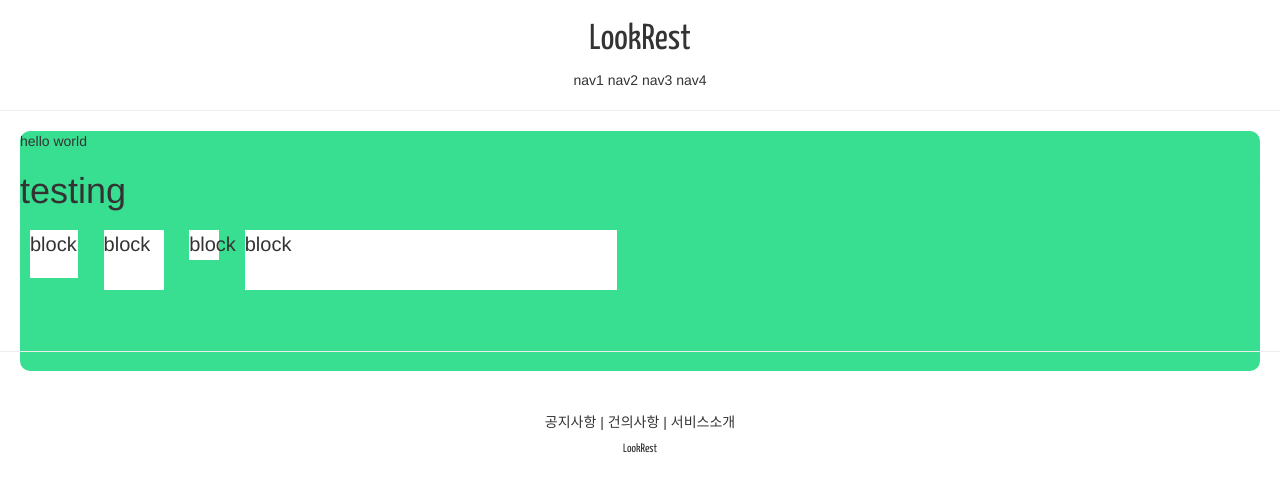
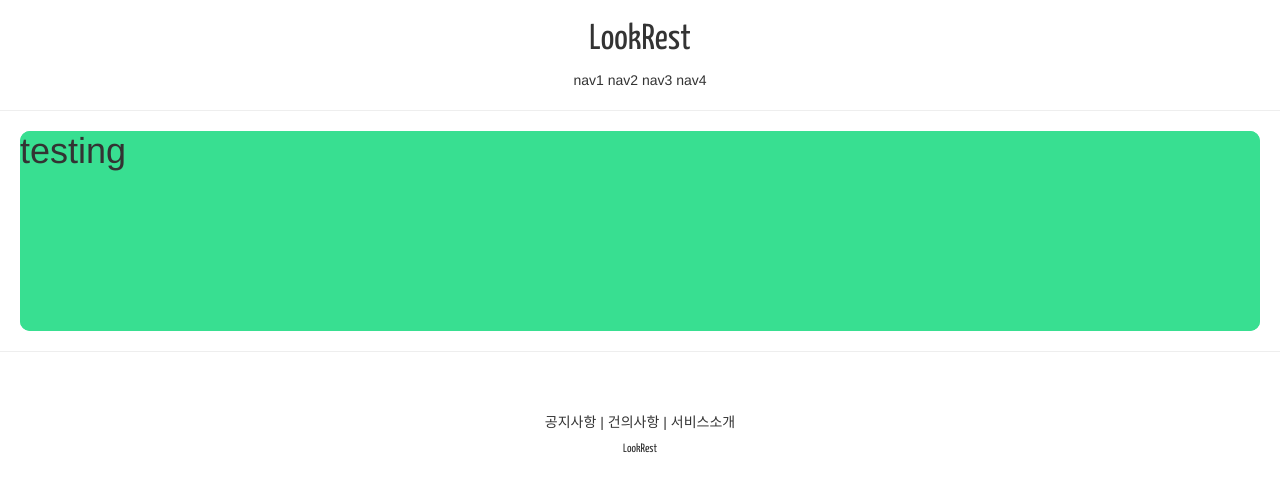
Before and after one commit to look-sun/lookrest, a Django app: page /account/hello_world in a window 1280 px wide. Shown: the top 492 px of the page. Run offline with Django 3.2, Linux system fonts and the light colour scheme; some libraries are stand-ins or nearby versions.

Commit message:
django course 13.4 commit - reset

```diff
--- a/accountapp/templates/accounts/hello_world.html
+++ b/accountapp/templates/accounts/hello_world.html
@@ -1,20 +1,9 @@
 {% extends 'base.html' %}
 
 {% block content %}
-hello world
-<style>
-    .testing {
-        background-color: white;
-        height: 3rem;
-        width: 3rem;
-        margin: 1rem;
-    }
-</style>
-<div style="height: 20rem; background-color: #38df91; border-radius: 1rem; margin 2rem; font-size: 2rem;">
-    <h1>testing</h1>
-    <div class="testing" style="display: inline-block; width: 48px; height:48px;">block</div>
-    <div class="testing" style="display: inline-block; width: 3em; height: 3em;">block</div>
-    <div class="testing" style="display: inline-block; width: 3rem; height: 3rem;">block</div>
-    <div class="testing" style="display: inline-block; width: 30%; height: 30%;">block</div>
+<div style="height: 20rem; background-color: #38df91; border-radius: 1rem; margin 2rem;">
+    <h1>
+        testing
+    </h1>
 </div>
 {% endblock %}
```
